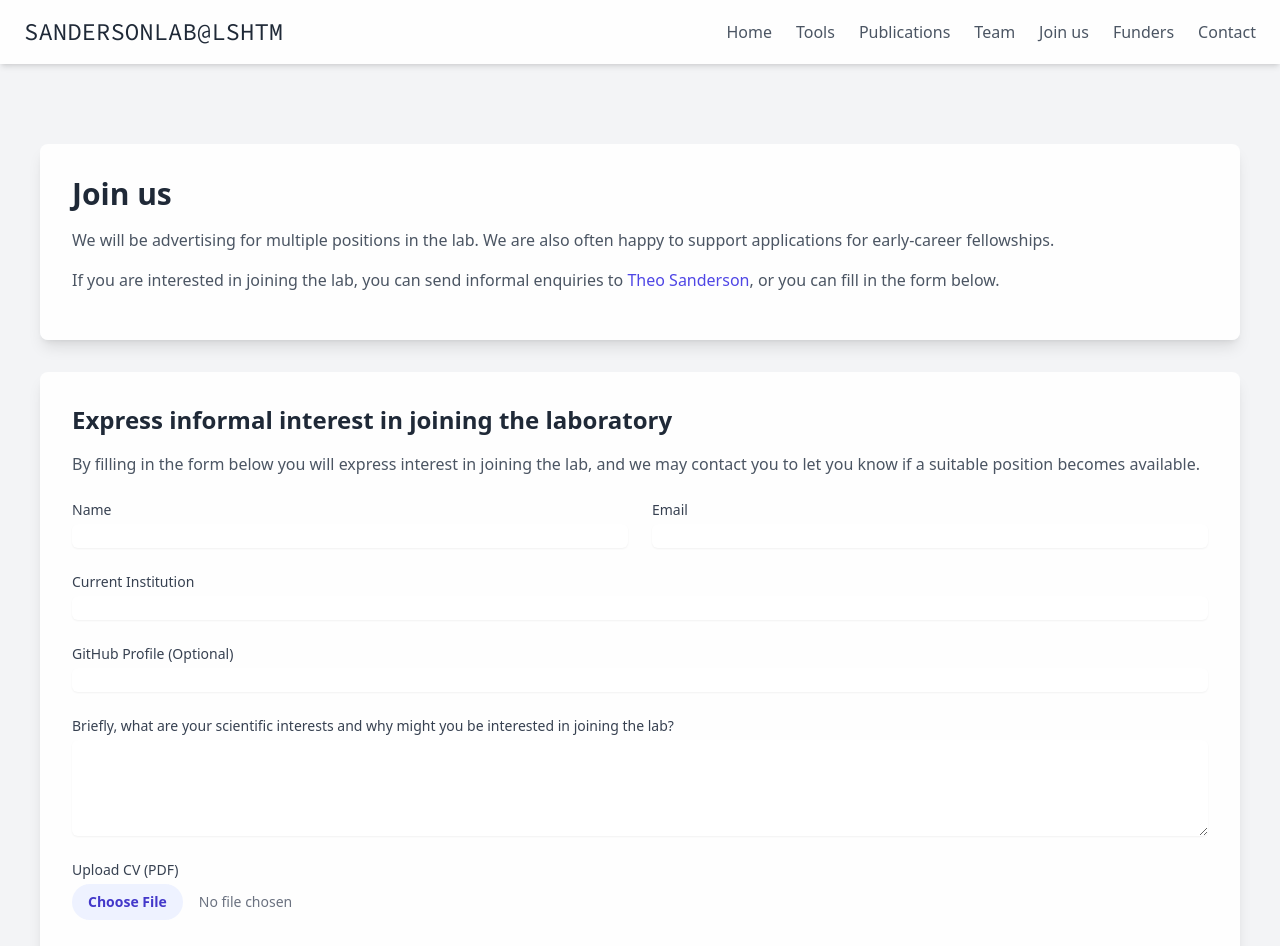
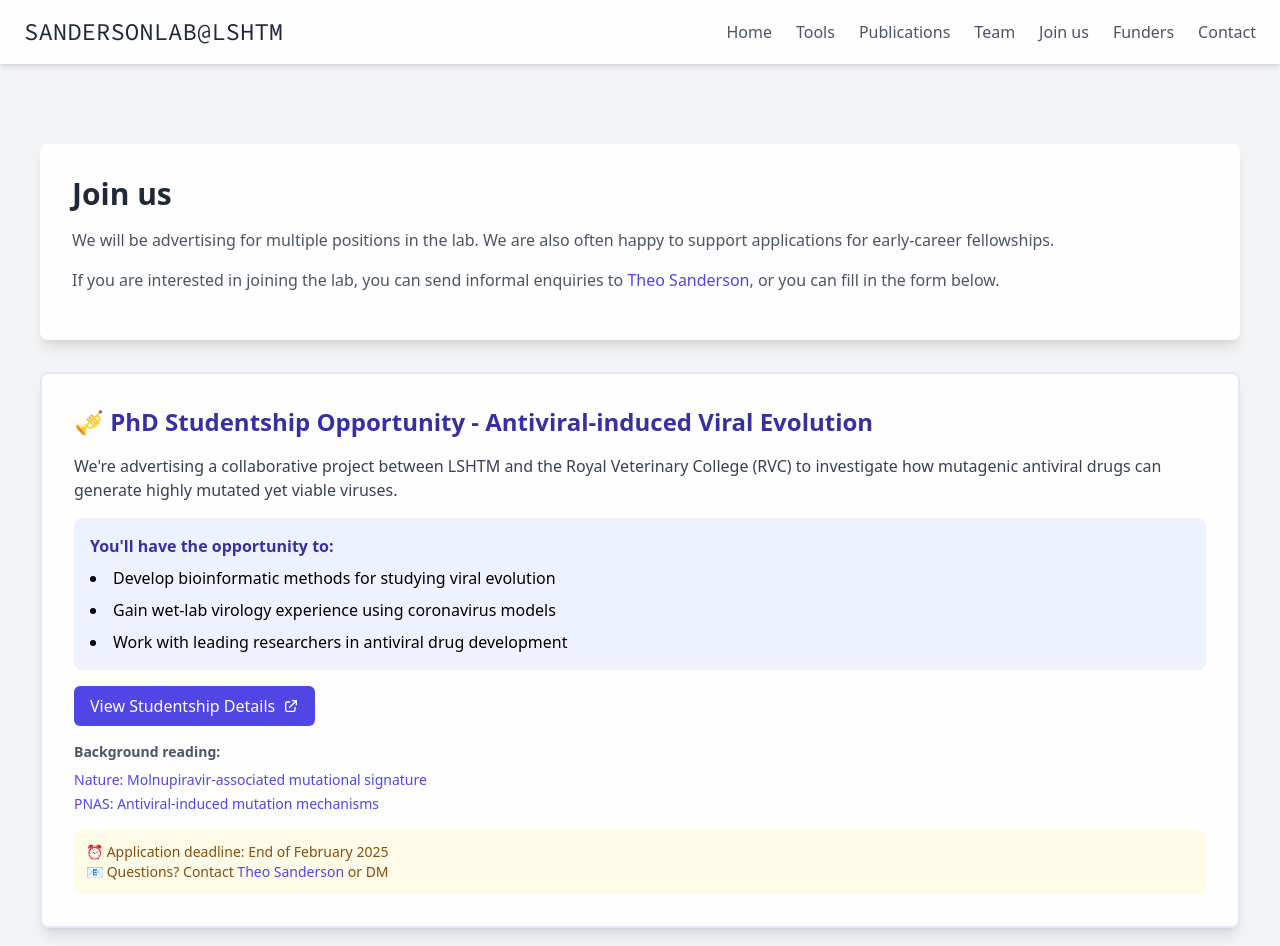
Before and after one commit to sandersonlab/lab-webs0te, a Next.js app: page /join in a window 1280 px wide. Shown: the top 946 px of the page. Built offline with nearby package versions, Linux system fonts and the light colour scheme; a web font is replaced by a local one.

Commit message:
Update join.js

```diff
--- a/pages/join.js
+++ b/pages/join.js
@@ -61,6 +61,69 @@ const ApplyPage = () => {
             If you are interested in joining the lab, you can send informal enquiries to <a href="mailto:theo@theo.io" className="text-indigo-600 hover:text-indigo-800">Theo Sanderson</a>, or you can fill in the form below.
           </p>
         </div>
+
+        <div className="bg-white bg-opacity-90 rounded-lg shadow-lg p-8 mt-8 border-2 border-indigo-100">
+      <h2 className="text-2xl font-semibold text-indigo-800 mb-4">
+        🎺 PhD Studentship Opportunity - Antiviral-induced Viral Evolution
+      </h2>
+      <div className="space-y-4">
+        <p className="text-gray-700">
+          We're advertising a collaborative project between LSHTM and the Royal Veterinary College (RVC) to investigate how mutagenic antiviral drugs can generate highly mutated yet viable viruses.
+        </p>
+
+        <div className="bg-indigo-50 p-4 rounded-lg">
+          <h3 className="font-semibold text-indigo-800 mb-2">You'll have the opportunity to:</h3>
+          <ul className="list-disc list-inside space-y-2">
+            <li>Develop bioinformatic methods for studying viral evolution</li>
+            <li>Gain wet-lab virology experience using coronavirus models</li>
+            <li>Work with leading researchers in antiviral drug development</li>
+          </ul>
+        </div>
+
+        <div className="mt-4">
+          <a
+            href="https://www.lshtm.ac.uk/study/fees-and-funding/funding-scholarships/research-degree-funding/2025-26-bloomsbury-colleges-phd-studentships"
+            target="_blank"
+            rel="noopener noreferrer"
+            className="inline-flex items-center px-4 py-2 bg-indigo-600 text-white rounded-md hover:bg-indigo-700 transition-colors"
+          >
+            View Studentship Details
+            <svg className="w-4 h-4 ml-2" fill="none" stroke="currentColor" viewBox="0 0 24 24">
+              <path strokeLinecap="round" strokeLinejoin="round" strokeWidth={2} d="M10 6H6a2 2 0 00-2 2v10a2 2 0 002 2h10a2 2 0 002-2v-4M14 4h6m0 0v6m0-6L10 14" />
+            </svg>
+          </a>
+        </div>
+
+        <div className="mt-6 text-sm text-gray-600">
+          <h4 className="font-semibold mb-2">Background reading:</h4>
+          <ul className="space-y-1">
+            <li>
+              <a href="https://www.nature.com/articles/s41586-023-06649-6"
+                 target="_blank"
+                 rel="noopener noreferrer"
+                 className="text-indigo-600 hover:text-indigo-800">
+                Nature: Molnupiravir-associated mutational signature
+              </a>
+            </li>
+            <li>
+              <a href="https://www.pnas.org/doi/10.1073/pnas.2321593121"
+                 target="_blank"
+                 rel="noopener noreferrer"
+                 className="text-indigo-600 hover:text-indigo-800">
+                PNAS: Antiviral-induced mutation mechanisms
+              </a>
+            </li>
+          </ul>
+        </div>
+
+        <div className="mt-4 p-3 bg-yellow-50 rounded-lg">
+          <p className="text-sm text-yellow-800">
+            ⏰ Application deadline: End of February 2025<br />
+            📧 Questions? Contact <a href="mailto:theo@theo.io" className="text-indigo-600 hover:text-indigo-800">Theo Sanderson</a> or DM
+          </p>
+        </div>
+      </div>
+    </div>
 
         <div className="bg-white bg-opacity-90 rounded-lg shadow-lg p-8 mt-8">
           <h2 className="text-2xl font-semibold text-gray-800 mb-4">
```
